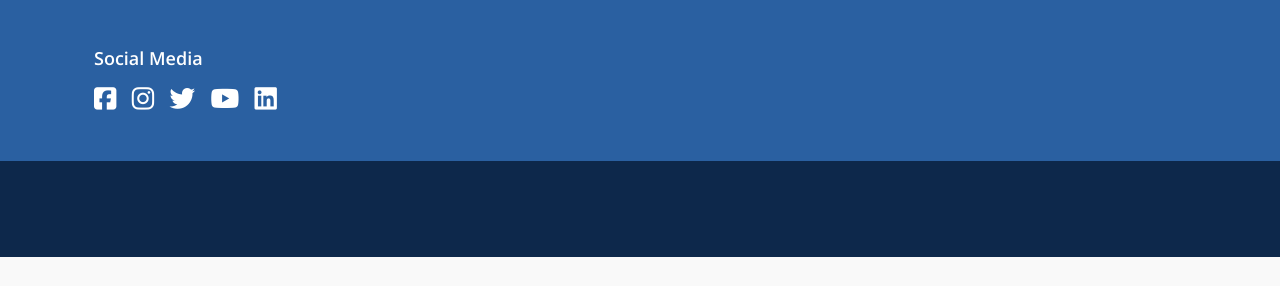
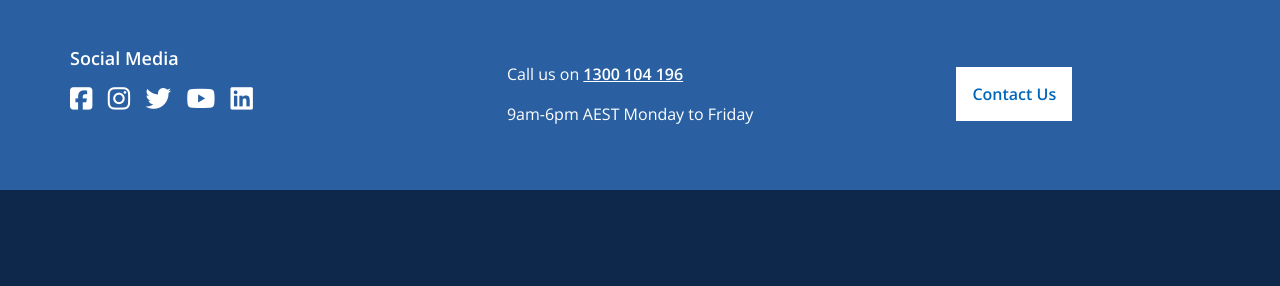
Before and after one commit to camusamta/Web-Accessibility-Assignment, a plain HTML site: page index.html in a window 1280 px wide. Shown: the part 3937-4223 px from the top of the page. Before the commit the page ends 4194 px from the top, so only its background shows below. Drawn offline with nearby package versions, Linux system fonts and the light colour scheme.

Commit message:
Footer content finished

```diff
--- a/index.html
+++ b/index.html
@@ -206,7 +206,10 @@
     </main>
     <footer>
       <div class="social-and-contact">
+        <!-- <div class="left-contact"> -->
         <div class="social-and-contact-inner">
+
+          <div class="left contact">
             <h2>Social Media</h2>
             <div class="social-container">
 
@@ -217,11 +220,22 @@
                 <li class="social-li"><a href="https://www.youtube.com/user/TheQUTube" aria-label="Q U T Youtube"><i class="fab fa-youtube"></i></a></li>
                 <li class="social-li"><a href="https://www.linkedin.com/showcase/qut-online/" aria-label="Q U T LinkedIn"><i class="fab fa-linkedin"></i></a></li>
               </ul>
+            </div>
+            </div>
+
+          <div class="middle contact">
+
+            <p>Call us on <a class="read-more" href="tel:1300104196" aria-label="1 3 0 0. 1 0 4. 1 9 6">1300 104 196</a></p>
+            <p>9am-6pm AEST Monday to Friday</p>
+
+          </div>
+          <div class="right contact">
+
+            <a href="#">Contact Us</a>
 
           </div>
         </div>
-        <!-- <div class="middle-contact">I am middle</div>
-        <div class="right-contact">I am right</div> -->
+
       </div>
       <div class="legal">
         <div class="legal-inner"></div>
--- a/main.css
+++ b/main.css
@@ -564,7 +564,7 @@ footer i {
 .social-and-contact-inner, .legal-inner {
 
   width: 1140px;
-  padding: 3rem 1.5rem;
+  padding: 3rem 0;
 
 
 }
@@ -590,5 +590,41 @@ footer i {
 
 .social-and-contact-inner {
 
-  /* padding: 4rem 0; */
+display: flex;
+
 }
+
+.contact {
+
+  width: 33.33%
+}
+
+.middle {
+
+padding-left: 5%;
+
+}
+
+.right {
+
+  display: flex;
+  justify-content: center;
+  align-items: center;
+}
+
+.right a {
+
+  text-decoration: none;
+  background-color: #fff;
+  color: #0066B9;
+  font-weight: 600;
+  padding: 1em;
+}
+
+.right a:hover, .right a:focus {
+
+  background-color: #0d284b;
+  color: #fff;
+  border: 2px solid #fff;
+
+}
```
Lines whose indentation alone changed are shown as unchanged.
